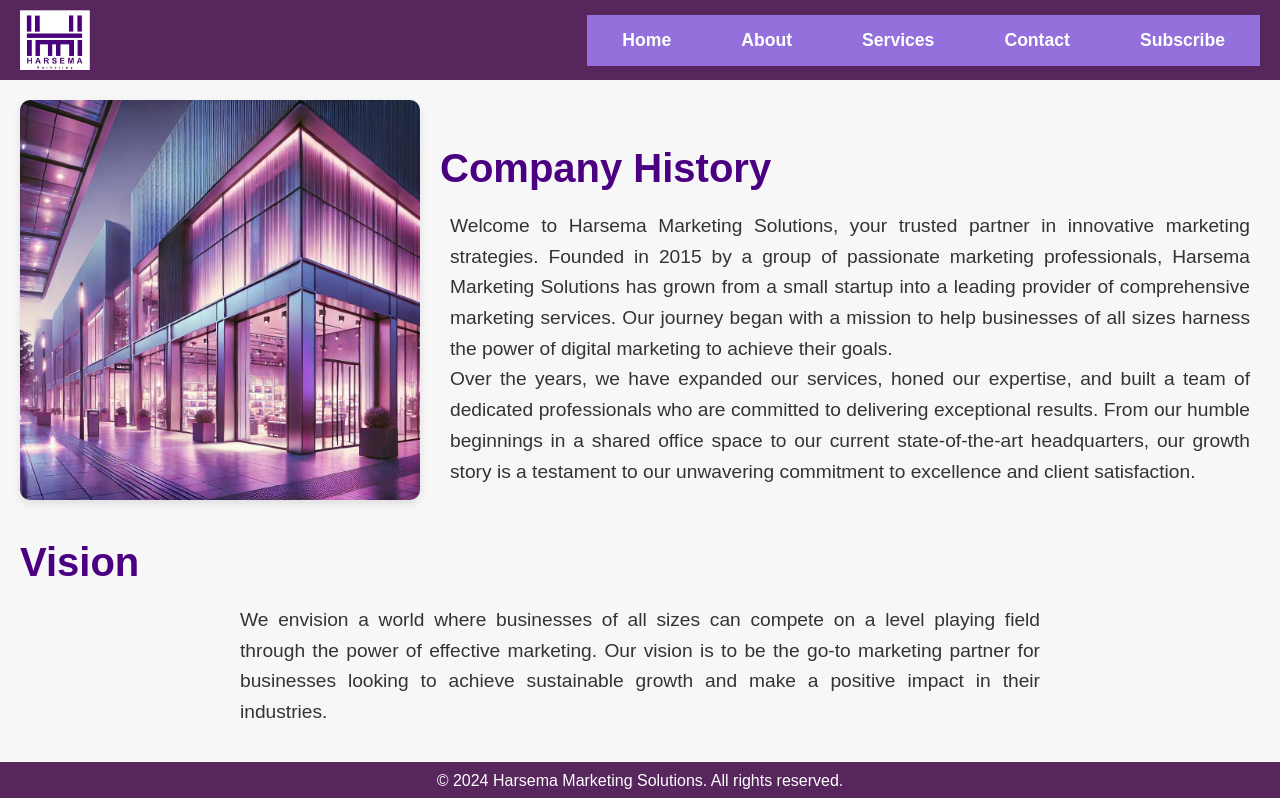
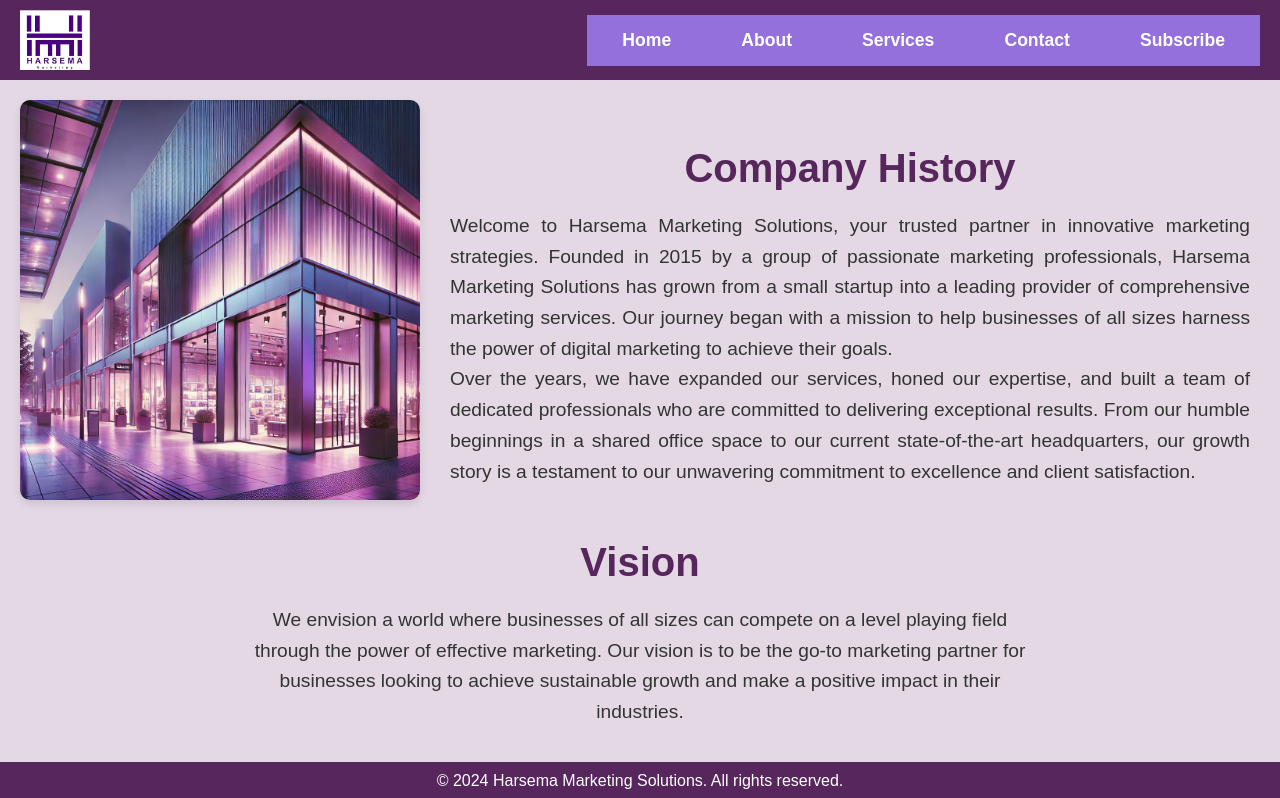
Before and after one commit to Romanyerom/Harsema-Marketing-Solutions, a React (Create React App) app: page /about in a window 1280 px wide. Shown: the top 798 px of the page. Built offline with nearby package versions, Linux system fonts and the light colour scheme.

Commit message:
Update About.js

```diff
--- a/src/pages/About.js
+++ b/src/pages/About.js
@@ -83,7 +83,7 @@
 const styles = {
   container: {
     fontFamily: 'Arial, sans-serif',
-    backgroundColor: '#f7f7f7',
+    backgroundColor: '#e3d8e4',
     padding: '20px',
   },
   historySection: {
@@ -113,12 +113,13 @@
   },
   section: {
     marginBottom: '40px',
-    textAlign: 'justify',
+    textAlign: 'center',
   },
   heading: {
     fontSize: '2.5rem',
-    color: '#4B0082', // Dark purple
+    color: '#56265c', // Dark purple
     marginBottom: '20px',
+    textAlign: 'center',
   },
   text: {
     fontSize: '1.2rem',
```
